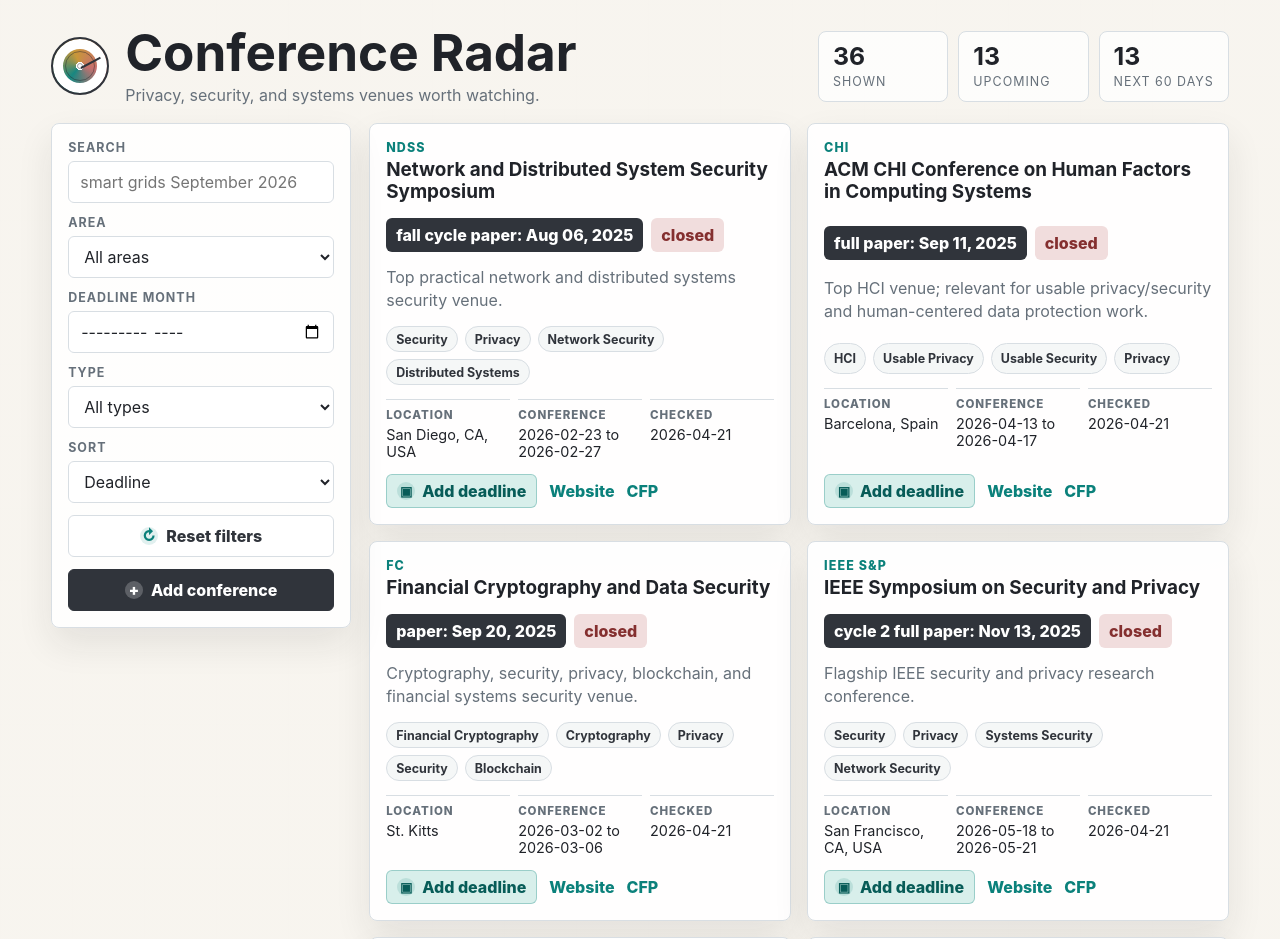
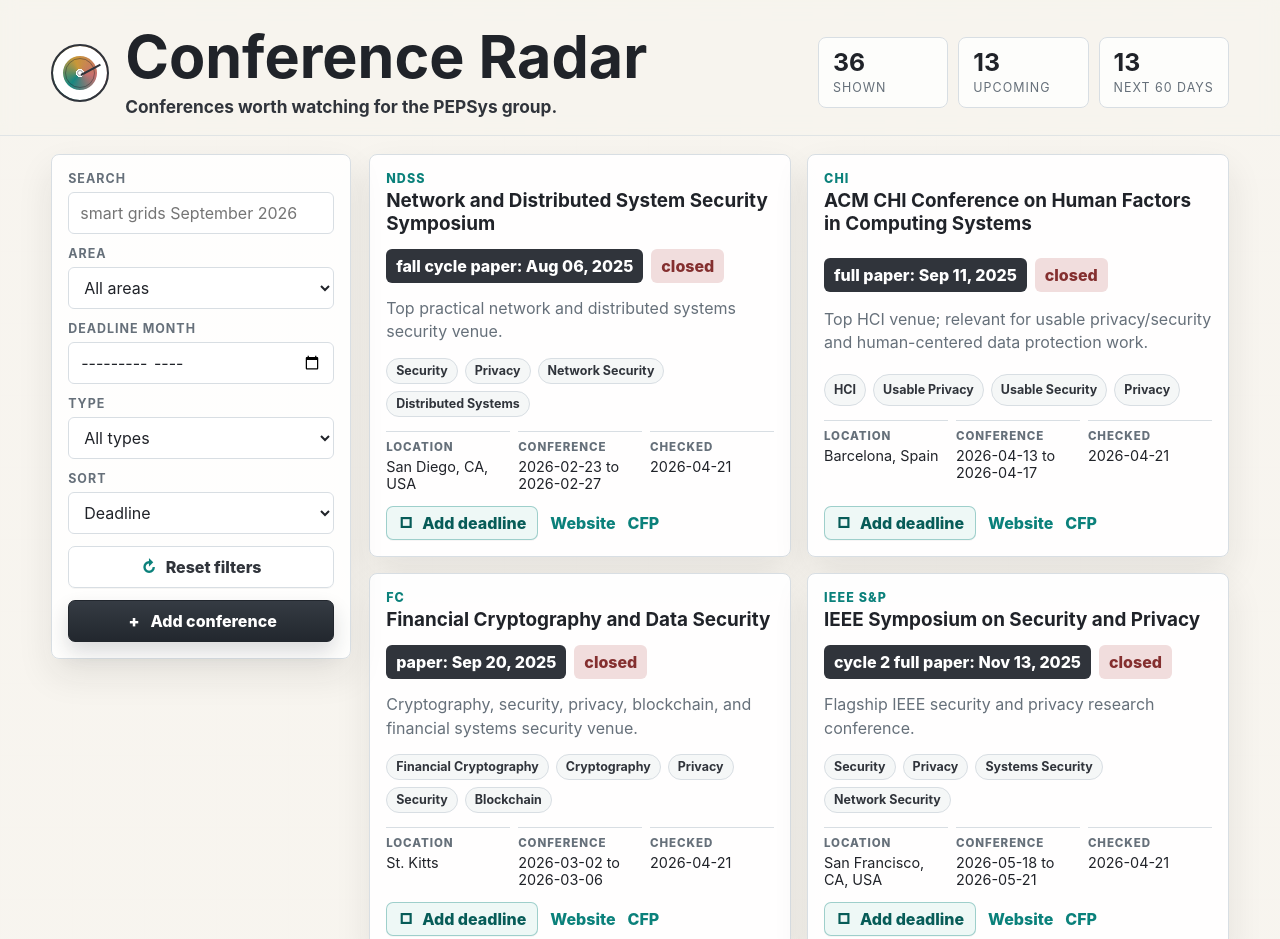
Before and after one commit to mahdi-akil/conference_radar, a plain HTML site: page index.html in a window 1280 px wide. Shown: the top 939 px of the page. Drawn offline with Linux system fonts and the light colour scheme.

Commit message:
small design changes

```diff
--- a/index.html
+++ b/index.html
@@ -14,7 +14,7 @@
         </div>
         <div>
           <h1>Conference Radar</h1>
-          <p>Privacy, security, and systems venues worth watching.</p>
+          <p>Conferences worth watching for the PEPSys group.</p>
         </div>
       </div>
       <div class="summary-strip" aria-label="Conference summary">
--- a/styles.css
+++ b/styles.css
@@ -43,6 +43,9 @@ textarea {
   justify-content: space-between;
   gap: 24px;
   padding: 28px clamp(18px, 4vw, 56px) 18px;
+  border-bottom: 1px solid rgba(216, 222, 227, 0.76);
+  background: rgba(247, 244, 238, 0.78);
+  backdrop-filter: blur(8px);
 }
 
 .brand {
@@ -90,16 +93,17 @@ textarea {
 
 h1 {
   margin: 0;
-  font-size: clamp(2rem, 4vw, 4.3rem);
-  line-height: 0.95;
+  font-size: 3.7rem;
+  line-height: 0.98;
   letter-spacing: 0;
 }
 
 .brand p {
   max-width: 520px;
-  margin: 8px 0 0;
-  color: var(--muted);
-  font-size: 1rem;
+  margin: 10px 0 0;
+  color: var(--graphite);
+  font-size: 1.08rem;
+  font-weight: 650;
 }
 
 .summary-strip {
@@ -132,7 +136,7 @@ h1 {
 }
 
 main {
-  padding: 0 clamp(18px, 4vw, 56px) 40px;
+  padding: 18px clamp(18px, 4vw, 56px) 40px;
 }
 
 .radar-shell {
@@ -195,29 +199,49 @@ main {
 .field input:focus,
 .field select:focus,
 .field textarea:focus,
-.secondary-button:focus {
+.secondary-button:focus,
+.admin-open-button:focus,
+.calendar-button:focus {
   outline: 3px solid rgba(11, 129, 123, 0.2);
   border-color: var(--teal);
 }
 
-.secondary-button {
+.secondary-button,
+.admin-open-button,
+.calendar-button {
+  appearance: none;
+  position: relative;
   display: inline-flex;
   align-items: center;
   justify-content: center;
   gap: 8px;
+  border-radius: 7px;
+  font-weight: 850;
+  letter-spacing: 0;
+  cursor: pointer;
+  transition:
+    background-color 160ms ease,
+    border-color 160ms ease,
+    box-shadow 160ms ease,
+    color 160ms ease,
+    transform 160ms ease;
+}
+
+.secondary-button {
   min-height: 42px;
   border: 1px solid var(--line);
-  border-radius: 6px;
-  background: var(--surface);
+  background: rgba(255, 255, 255, 0.9);
   color: var(--graphite);
   padding: 8px 12px;
-  font-weight: 800;
-  cursor: pointer;
+  box-shadow: 0 1px 0 rgba(32, 35, 41, 0.04);
 }
 
 .secondary-button:hover {
-  border-color: var(--teal);
+  border-color: rgba(11, 129, 123, 0.42);
+  background: #f7fbfa;
   color: var(--teal);
+  box-shadow: 0 8px 18px rgba(32, 35, 41, 0.08);
+  transform: translateY(-1px);
 }
 
 .secondary-button.compact {
@@ -228,28 +252,21 @@ main {
 .has-symbol::before {
   display: inline-grid;
   place-items: center;
-  width: 18px;
-  height: 18px;
+  width: 1.05em;
+  height: 1.05em;
   flex: 0 0 auto;
-  border-radius: 50%;
-  font-size: 0.94rem;
+  font-size: 1rem;
   font-weight: 900;
   line-height: 1;
 }
 
 .secondary-button.has-symbol::before {
-  background: rgba(11, 129, 123, 0.12);
   color: var(--teal);
 }
 
 .admin-open-button.has-symbol::before,
 .calendar-button.has-symbol::before {
-  background: rgba(255, 255, 255, 0.22);
   color: currentColor;
-}
-
-.calendar-button.has-symbol::before {
-  background: rgba(11, 129, 123, 0.14);
 }
 
 .has-symbol[data-symbol="reset"]::before {
@@ -269,32 +286,24 @@ main {
 }
 
 .has-symbol[data-symbol="calendar"]::before {
-  content: "▣";
-  font-size: 0.82rem;
+  content: "□";
+  font-size: 0.95rem;
 }
 
 .admin-open-button {
-  display: inline-flex;
-  align-items: center;
-  justify-content: center;
-  gap: 8px;
   min-height: 42px;
-  border: 1px solid var(--graphite);
-  border-radius: 6px;
-  background: var(--graphite);
+  border: 1px solid #22272e;
+  background: linear-gradient(180deg, #353b43, #22272e);
   color: white;
   padding: 8px 12px;
-  font-weight: 800;
-  cursor: pointer;
+  box-shadow: 0 10px 20px rgba(32, 35, 41, 0.16);
 }
 
 .admin-open-button:hover {
-  background: var(--teal);
+  background: linear-gradient(180deg, #128e87, #0b746f);
   border-color: var(--teal);
-}
-
-.admin-open-button:focus {
-  outline: 3px solid rgba(11, 129, 123, 0.2);
+  box-shadow: 0 12px 24px rgba(11, 129, 123, 0.2);
+  transform: translateY(-1px);
 }
 
 .admin-dialog {
@@ -540,26 +549,20 @@ main {
 }
 
 .calendar-button {
-  display: inline-flex;
-  align-items: center;
-  gap: 7px;
   min-height: 34px;
-  border: 1px solid rgba(11, 129, 123, 0.3);
-  border-radius: 6px;
-  background: var(--teal-quiet);
+  border: 1px solid rgba(11, 129, 123, 0.35);
+  background: #eef8f6;
   color: #075c58;
-  padding: 6px 10px;
-  font-weight: 800;
-  cursor: pointer;
+  padding: 6px 11px;
+  box-shadow: 0 1px 0 rgba(32, 35, 41, 0.04);
 }
 
 .calendar-button:hover {
   border-color: var(--teal);
-  color: var(--teal);
-}
-
-.calendar-button:focus {
-  outline: 3px solid rgba(11, 129, 123, 0.2);
+  background: #dff2ef;
+  color: #064d49;
+  box-shadow: 0 8px 18px rgba(11, 129, 123, 0.12);
+  transform: translateY(-1px);
 }
 
 .calendar-button span {
@@ -596,6 +599,10 @@ main {
     flex-direction: column;
   }
 
+  h1 {
+    font-size: 3rem;
+  }
+
   .summary-strip {
     min-width: 0;
   }
@@ -626,6 +633,14 @@ main {
     padding-top: 18px;
   }
 
+  h1 {
+    font-size: 2.35rem;
+  }
+
+  .brand p {
+    font-size: 1rem;
+  }
+
   .brand {
     align-items: flex-start;
   }
```
